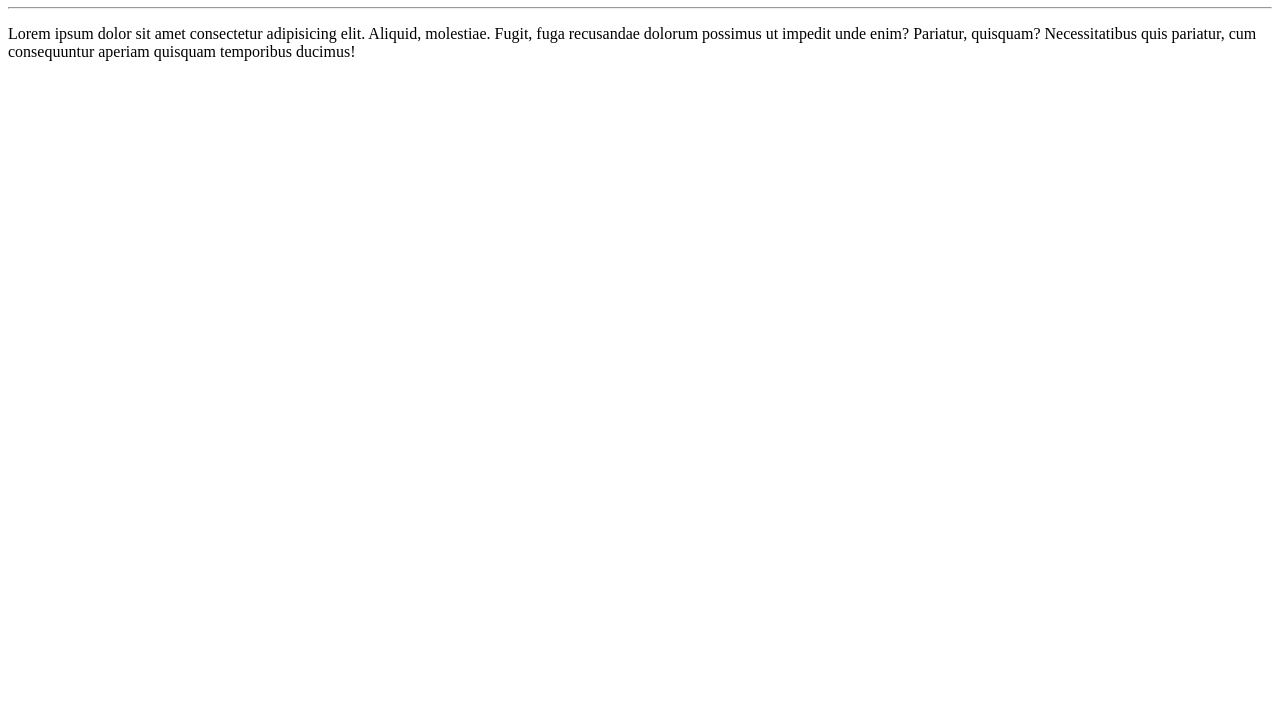
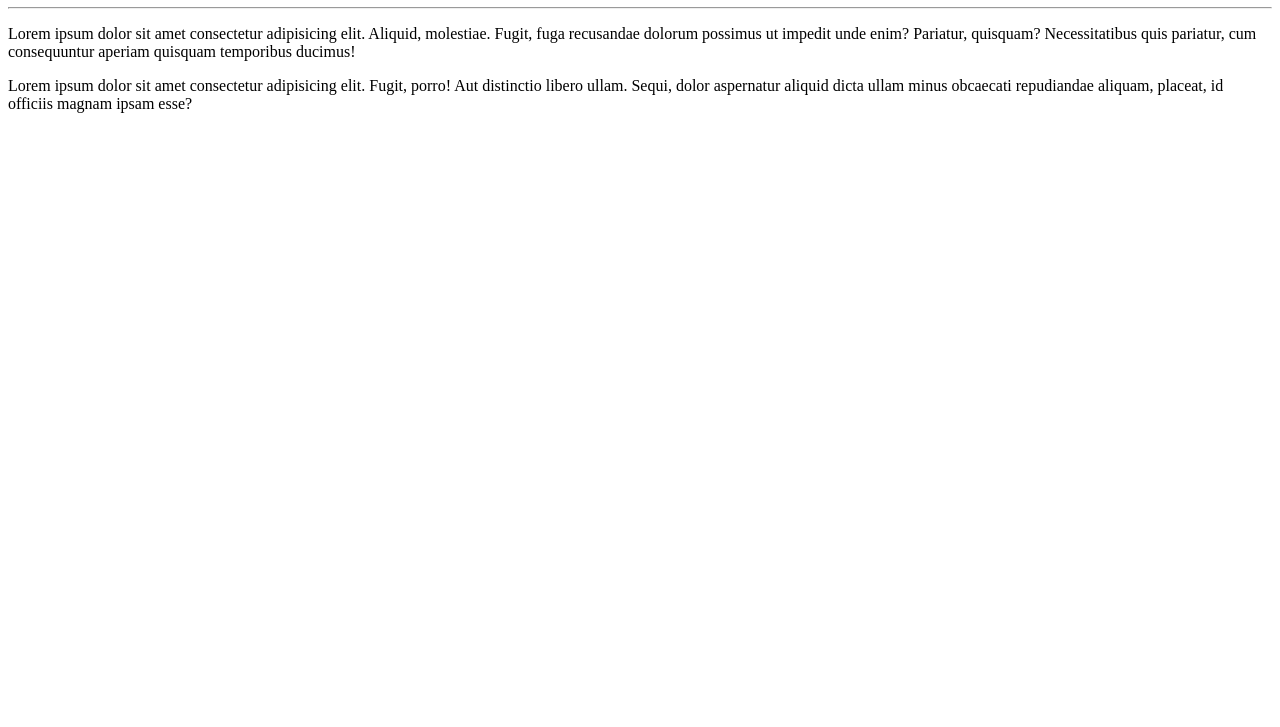
Before and after one commit to HaslanDaitx/OlaMundo, a plain HTML site: page site-exemplo/index.html in a window 1280 px wide. Shown: the part 73-800 px from the top of the page. Drawn offline with Linux system fonts and the light colour scheme.

Commit message:
Adicionei um parágrafo

```diff
--- a/site-exemplo/index.html
+++ b/site-exemplo/index.html
@@ -9,6 +9,6 @@
     <h1>Olá, Mundo!</h1>
     <hr>
     <p>Lorem ipsum dolor sit amet consectetur adipisicing elit. Aliquid, molestiae. Fugit, fuga recusandae dolorum possimus ut impedit unde enim? Pariatur, quisquam? Necessitatibus quis pariatur, cum consequuntur aperiam quisquam temporibus ducimus!</p>
-
+    <p>Lorem ipsum dolor sit amet consectetur adipisicing elit. Fugit, porro! Aut distinctio libero ullam. Sequi, dolor aspernatur aliquid dicta ullam minus obcaecati repudiandae aliquam, placeat, id officiis magnam ipsam esse?</p>
 </body>
 </html>
```
